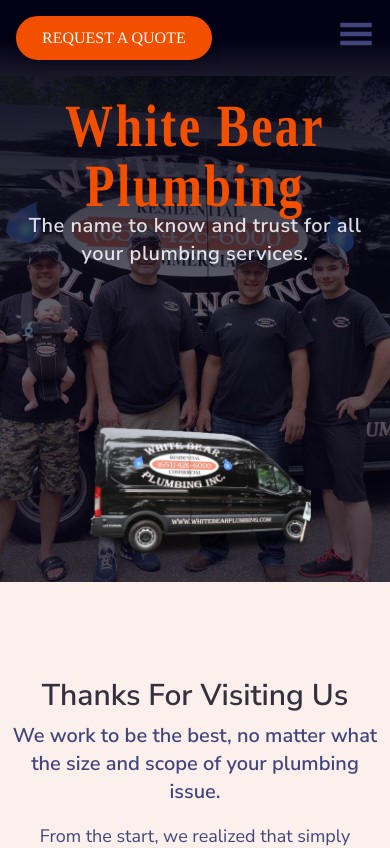
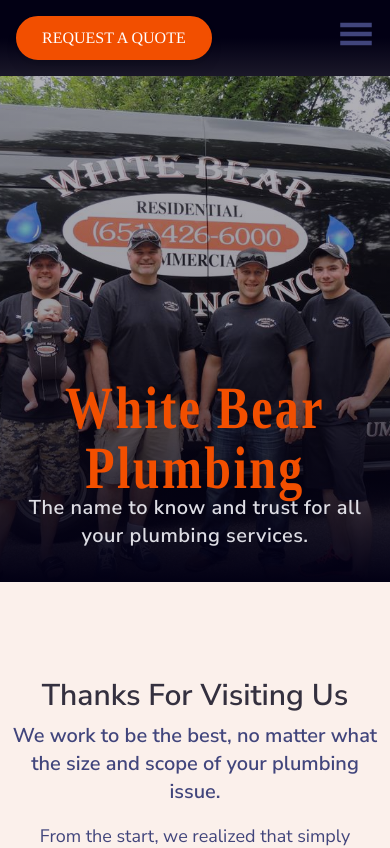
Before and after one commit to latz09/whitebearplumbing, a Next.js app: page / in a window 390 px wide. Shown: the top 848 px of the page. Built offline with nearby package versions, Linux system fonts and the light colour scheme.

Commit message:
redo hero

```diff
--- a/components/hero/Hero.js
+++ b/components/hero/Hero.js
@@ -16,7 +16,7 @@
 				objectPosition='center'
 			/>
 
-			<div className='relative h-full bg-gradient-to-b from-dark/90 lg:from-dark/60 via-dark/60 to-dark/70 lg:to-dark'>
+			<div className='relative h-full bg-gradient-to-b from-dark/30 lg:from-dark/50 via-dark/40 lg:via-dark/70 to-dark lg:to-dark'>
 				<div className='max-w-7xl mx-auto  flex flex-col justify-between lg:grid place-items-center lg:grid-cols-3 h-full   lg:gap-16'>
 					<motion.div
 						className='lg:col-span-1 order-2 lg:order-1'
@@ -34,7 +34,7 @@
 							initial={{ x: -400, scale: 0.9 }}
 							animate={{ x: 0, scale: 1 }}
 							transition={{ duration: 1, delay: 0.2 }}
-							className='w-3/5 mx-auto lg:w-full'
+							className='hidden lg:block'
 						>
 							<Image
 								src={companyVan}
@@ -44,7 +44,7 @@
 							/>
 						</motion.div>
 					</motion.div>
-					<div className='lg:col-span-2  flex flex-col gap-4 pt-8 lg:grid place-items-start   lg:gap-8 order-1 lg:order-2  '>
+					<div className='lg:col-span-2  flex flex-col gap-4 pt-8 lg:grid place-items-start   lg:gap-8 order-2 pb-8 lg:pb-0  '>
 						<HeroText />
 						<div className="hidden lg:block">
 							<ButtonLink title='Request a quote' path='/' />
```
